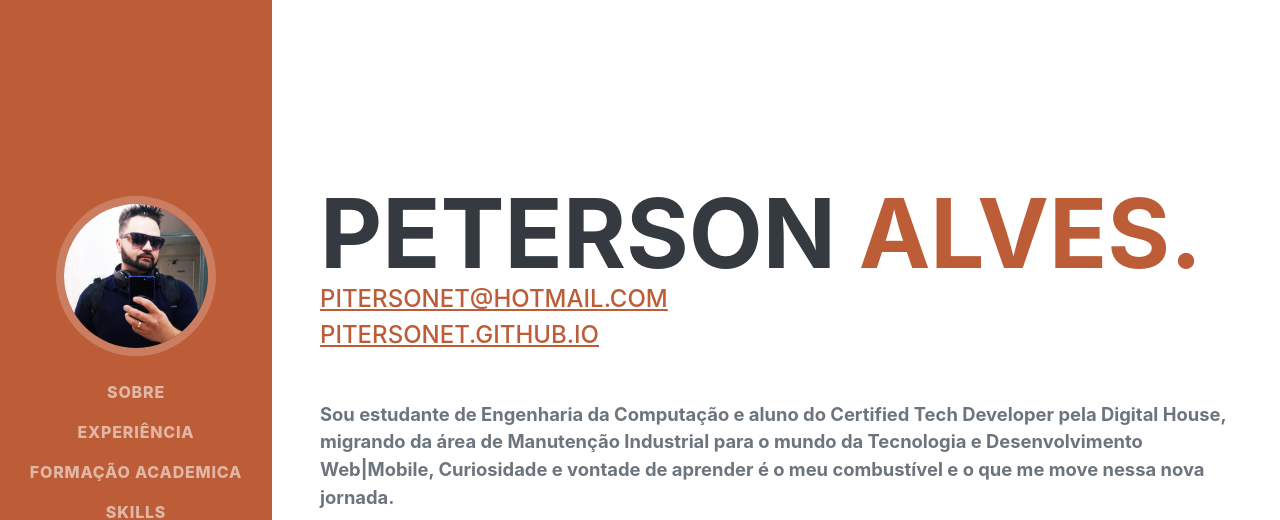
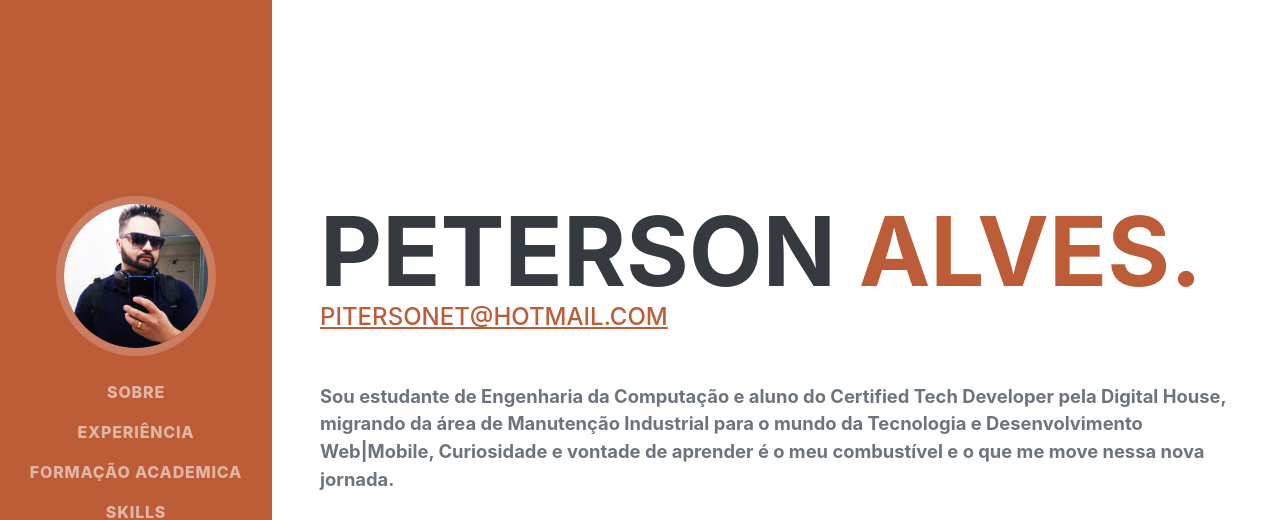
Before and after one commit to Pitersonet/Pitersonet.github.io, a plain HTML site: page index.html in a window 1280 px wide. Shown: the top 520 px of the page. Drawn offline with nearby package versions, Linux system fonts and the light colour scheme; a web font is replaced by a local one.

Commit message:
Alterações no index.html

```diff
--- a/index.html
+++ b/index.html
@@ -45,7 +45,6 @@
                     </h1>
                     <div class="subheading mb-5">
                         <a href="mailto:name@email.com"target="_blank">pitersonet@hotmail.com</a><br>
-                        <a href="https://pitersonet.github.io/"target="_blank">pitersonet.github.io</a>
                     </div>
                     <p class="lead mb-5"><b>Sou estudante de Engenharia da Computação e aluno do Certified Tech Developer pela Digital House,
                         migrando da área de Manutenção Industrial para o mundo da Tecnologia e Desenvolvimento Web|Mobile,
```
